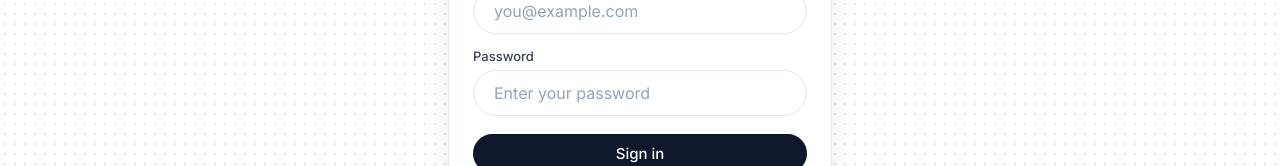
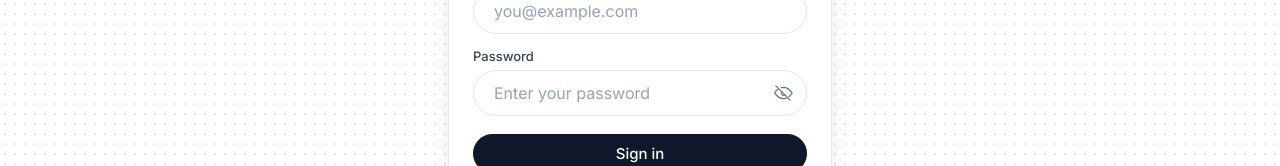
Before and after one commit to iti101/movieDatabase2.5, a React (Vite) app: page /login in a window 1280 px wide. Shown: the part 361-527 px from the top of the page. Built offline with nearby package versions, Linux system fonts and the light colour scheme; no server answers.

Commit message:
Add show/hide password toggle to login and signup forms.

```diff
--- /dev/null
+++ b/src/components/PasswordInput.jsx
@@ -0,0 +1,72 @@
+import { useId, useState } from 'react';
+
+function EyeClosedIcon() {
+  return (
+    <svg width="20" height="20" viewBox="0 0 24 24" fill="none" aria-hidden="true">
+      <path
+        d="M3.5 3.5l17 17"
+        stroke="currentColor"
+        strokeWidth="1.5"
+        strokeLinecap="round"
+      />
+      <path
+        d="M10.6 10.7a2.5 2.5 0 003.5 3.5"
+        stroke="currentColor"
+        strokeWidth="1.5"
+        strokeLinecap="round"
+      />
+      <path
+        d="M9.9 5.6A10.4 10.4 0 0112 5.3c5.2 0 9.1 4.1 10.5 6.2a1.3 1.3 0 010 1.4c-.5.8-1.6 2.2-3.3 3.5M6.5 6.9C4.5 8.3 3.1 10 2.5 11c-.3.5-.3 1 0 1.4C3.9 14.6 7.8 18.7 13 18.7c1.1 0 2.2-.2 3.2-.5"
+        stroke="currentColor"
+        strokeWidth="1.5"
+        strokeLinecap="round"
+        strokeLinejoin="round"
+      />
+    </svg>
+  );
+}
+
+function EyeOpenIcon() {
+  return (
+    <svg width="20" height="20" viewBox="0 0 24 24" fill="none" aria-hidden="true">
+      <path
+        d="M2.5 12s3.5-6.5 9.5-6.5S21.5 12 21.5 12s-3.5 6.5-9.5 6.5S2.5 12 2.5 12z"
+        stroke="currentColor"
+        strokeWidth="1.5"
+        strokeLinejoin="round"
+      />
+      <circle cx="12" cy="12" r="2.75" stroke="currentColor" strokeWidth="1.5" />
+    </svg>
+  );
+}
+
+export default function PasswordInput({
+  id,
+  className = 'login-page__input',
+  ...props
+}) {
+  const generatedId = useId();
+  const inputId = id || generatedId;
+  const [visible, setVisible] = useState(false);
+
+  return (
+    <div className="login-page__input-wrap">
+      <input
+        {...props}
+        id={inputId}
+        className={`${className} login-page__input--with-toggle`}
+        type={visible ? 'text' : 'password'}
+      />
+      <button
+        type="button"
+        className="login-page__visibility-toggle"
+        aria-label={visible ? 'Hide password' : 'Show password'}
+        aria-pressed={visible}
+        aria-controls={inputId}
+        onClick={() => setVisible((current) => !current)}
+      >
+        {visible ? <EyeOpenIcon /> : <EyeClosedIcon />}
+      </button>
+    </div>
+  );
+}
--- a/src/pages/LoginPage.css
+++ b/src/pages/LoginPage.css
@@ -94,6 +94,46 @@
   transition: border-color 0.15s ease;
 }
 
+.login-page__input-wrap {
+  position: relative;
+  width: 100%;
+}
+
+.login-page__input--with-toggle {
+  padding-right: 2.75rem;
+}
+
+.login-page__visibility-toggle {
+  position: absolute;
+  top: 50%;
+  right: 0.5rem;
+  display: flex;
+  align-items: center;
+  justify-content: center;
+  width: 2rem;
+  height: 2rem;
+  padding: 0;
+  border: none;
+  border-radius: 9999px;
+  background: transparent;
+  color: var(--text-muted);
+  cursor: pointer;
+  transform: translateY(-50%);
+  transition:
+    color 0.15s ease,
+    background-color 0.15s ease;
+}
+
+.login-page__visibility-toggle:hover {
+  color: var(--text);
+  background-color: var(--surface-hover);
+}
+
+.login-page__visibility-toggle:focus-visible {
+  outline: 2px solid var(--focus-ring);
+  outline-offset: 2px;
+}
+
 .login-page__input::placeholder {
   color: var(--text-faint);
 }
@@ -186,6 +226,7 @@
 @media (prefers-reduced-motion: reduce) {
   .login-page__close,
   .login-page__input,
+  .login-page__visibility-toggle,
   .login-page__signup-link,
   .login-page__back {
     transition: none;
--- a/src/pages/LoginPage.jsx
+++ b/src/pages/LoginPage.jsx
@@ -1,5 +1,6 @@
 import { useState } from 'react';
 import { Link, useNavigate, useSearchParams } from 'react-router-dom';
+import PasswordInput from '../components/PasswordInput';
 import PillButton from '../components/PillButton';
 import { useAuth } from '../context/AuthContext';
 import './LoginPage.css';
@@ -86,9 +87,7 @@ export default function LoginPage() {
 
           <label className="login-page__field">
             <span className="login-page__label">Password</span>
-            <input
-              className="login-page__input"
-              type="password"
+            <PasswordInput
               name="password"
               autoComplete="current-password"
               placeholder="Enter your password"
--- a/src/pages/SignupPage.jsx
+++ b/src/pages/SignupPage.jsx
@@ -1,5 +1,6 @@
 import { useState } from 'react';
 import { Link, useNavigate, useSearchParams } from 'react-router-dom';
+import PasswordInput from '../components/PasswordInput';
 import PillButton from '../components/PillButton';
 import { useAuth } from '../context/AuthContext';
 import './LoginPage.css';
@@ -97,9 +98,7 @@ export default function SignupPage() {
 
           <label className="login-page__field">
             <span className="login-page__label">Password</span>
-            <input
-              className="login-page__input"
-              type="password"
+            <PasswordInput
               name="password"
               autoComplete="new-password"
               placeholder="At least 6 characters"
@@ -110,9 +109,7 @@ export default function SignupPage() {
 
           <label className="login-page__field">
             <span className="login-page__label">Confirm password</span>
-            <input
-              className="login-page__input"
-              type="password"
+            <PasswordInput
               name="confirmPassword"
               autoComplete="new-password"
               placeholder="Repeat your password"
```
